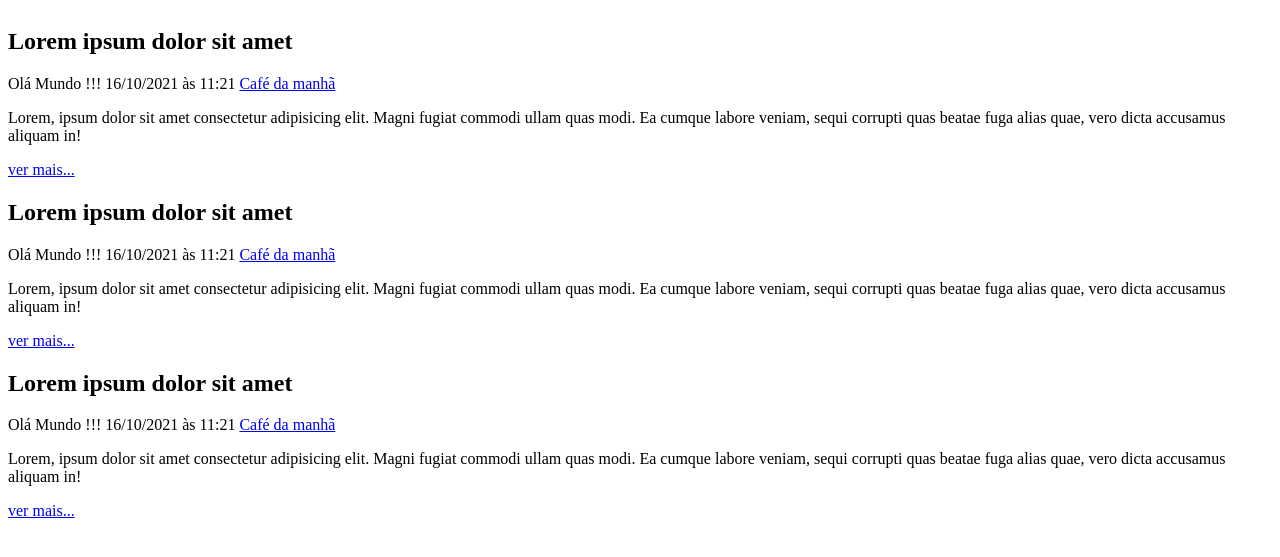
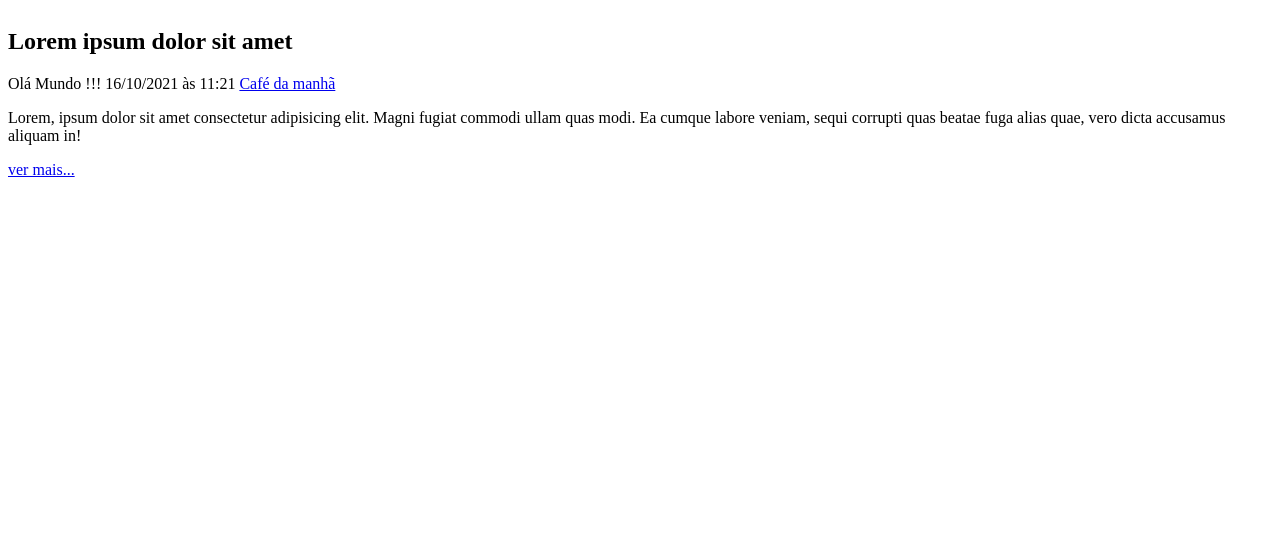
Before and after one commit to leonsaja/curso-django-projeto1, a Django app: template recipes/templates/recipes/partial/recipe.html in a window 1280 px wide. Shown: the top 557 px of the page. Run offline with Django 4.2, Linux system fonts and the light colour scheme; the template is opened without the code that fills it, so the values that code supplies are empty; some libraries are stand-ins or nearby versions.

Commit message:
criacao de view e de um template recipe-view

```diff
--- a/recipes/templates/recipes/partial/recipe.html
+++ b/recipes/templates/recipes/partial/recipe.html
@@ -33,82 +33,6 @@
             <i class="fas fa-eye"></i>
             <span>ver mais...</span>
         </a>
+
     </footer>
 </div>
-
-<div class="recipe recipe-list-item">
-    <div class="recipe-cover">
-        <img src="https://via.placeholder.com/1280x720.png/4d86c4" alt="">
-        <div class="recipe-title-container">
-            <h2 class="recipe-title">Lorem ipsum dolor sit amet </h2>
-
-        </div>
-
-    </div>
-    <div class="recipe-author">
-        <span class="recipe-author-item">
-            <i class="fas fa-user"></i>
-            Olá Mundo !!!
-        </span>
-        <span class="recipe-author-item">
-            <i class="fas fa-calendar-alt"></i>
-            16/10/2021 às 11:21
-        </span>
-        <span class="recipe-author-item">
-            <a href="/recipes/category/cafe-da-manha/">
-                <i class="fas fa-layer-group"></i>
-                <span>Café da manhã</span>
-            </a>
-        </span>
-    </div>
-    <div class="recipe-content">
-        <p>Lorem, ipsum dolor sit amet consectetur adipisicing elit. Magni fugiat commodi ullam quas
-            modi.
-            Ea cumque labore veniam, sequi corrupti quas beatae fuga alias quae, vero dicta accusamus
-            aliquam in!</p>
-    </div>
-    <footer class="recipe-footer">
-        <a class="recipe-read-more button button-dark button-full-width" href="/recipes/3/">
-            <i class="fas fa-eye"></i>
-            <span>ver mais...</span>
-        </a>
-    </footer>
-
-</div>
-<div class="recipe recipe-list-item">
-    <div class="recipe-cover">
-        <img src="https://via.placeholder.com/1280x720.png/4d86c4" alt="">
-        <div class="recipe-title-container">
-            <h2 class="recipe-title">Lorem ipsum dolor sit amet </h2>
-
-        </div>
-
-    </div>
-    <div class="recipe-author">
-        <span class="recipe-author-item">
-            <i class="fas fa-user"></i>
-            Olá Mundo !!!
-        </span>
-        <span class="recipe-author-item">
-            <i class="fas fa-calendar-alt"></i>
-            16/10/2021 às 11:21
-        </span>
-        <span class="recipe-author-item">
-            <a href="/recipes/category/cafe-da-manha/">
-                <i class="fas fa-layer-group"></i>
-                <span>Café da manhã</span>
-            </a>
-        </span>
-    </div>
-    <div class="recipe-content">
-        <p>Lorem, ipsum dolor sit amet consectetur adipisicing elit. Magni fugiat commodi ullam quas modi.
-            Ea cumque labore veniam, sequi corrupti quas beatae fuga alias quae, vero dicta accusamus
-            aliquam in!</p>
-    </div>
-    <footer class="recipe-footer">
-        <a class="recipe-read-more button button-dark button-full-width" href="/recipes/3/">
-            <i class="fas fa-eye"></i>
-            <span>ver mais...</span>
-        </a>
-    </footer>
-</div>
--- a/recipes/urls.py
+++ b/recipes/urls.py
@@ -1,7 +1,8 @@
 from django.urls import path
 
-from recipes.views import home
+from . import views
 
 urlpatterns = [
-    path('',home),
+    path('',views.home),
+    path('recipe/<int:id>/', views.recipe)
 ]
```
Also changed, not shown: recipes/templates/recipes/pages/recipe-view.html (added, +7 -0 lines), recipes/views.py (+7 -0 lines).
